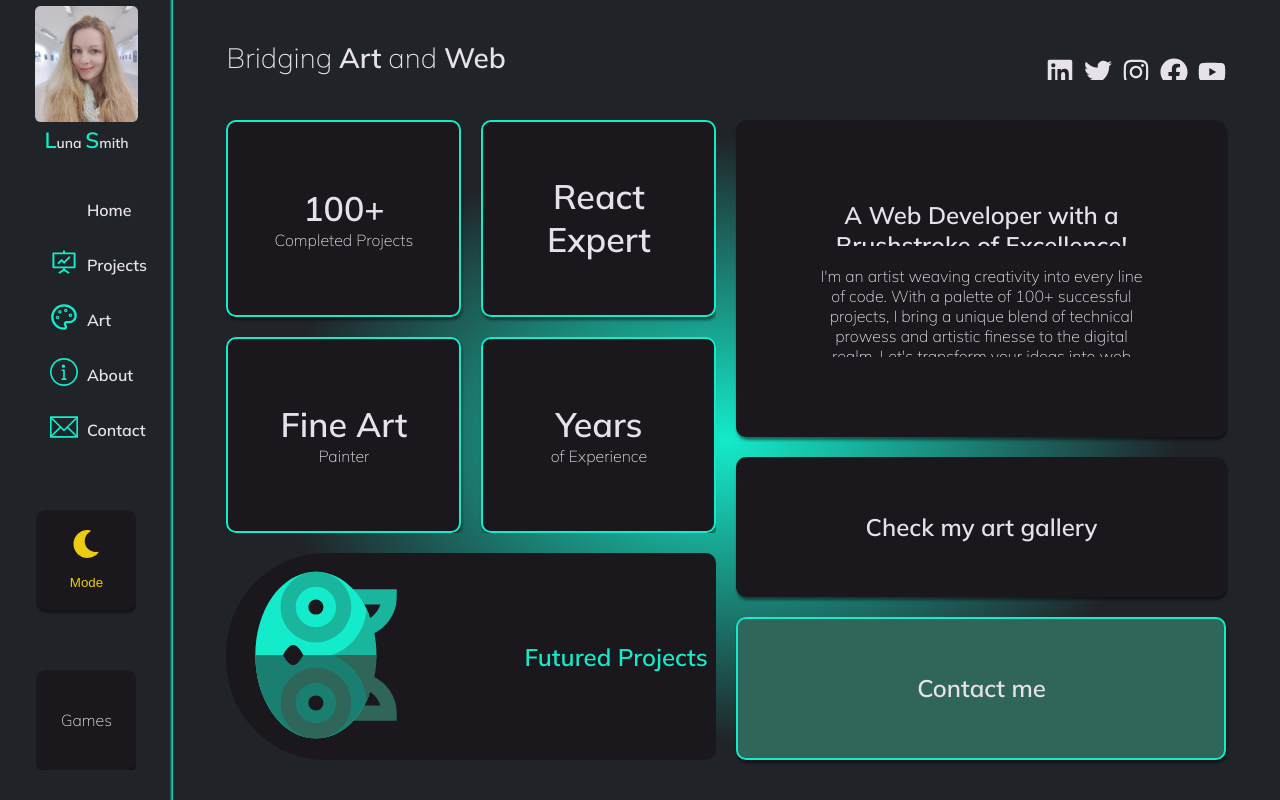
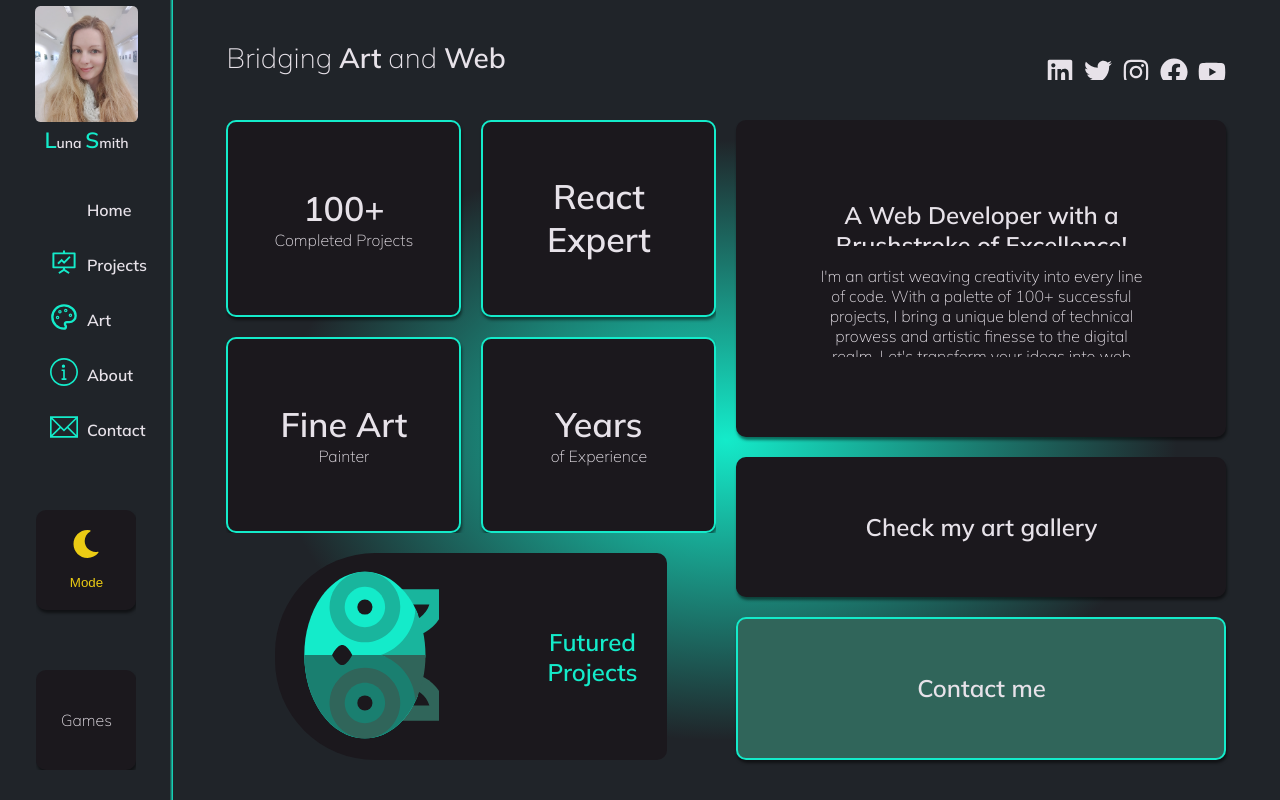
Before and after one commit to Lu-Smith/new_react_portfolio_sass, a React (Create React App) app: page / in a window 1280 px wide. In both pictures the pointer is over the element "Futured Projects". Built offline with nearby package versions, Linux system fonts and the light colour scheme; some icons are missing.

Commit message:
Updated .recentProjects styling in Hero

```diff
--- a/src/components/Hero.tsx
+++ b/src/components/Hero.tsx
@@ -1,7 +1,7 @@
 import React from 'react';
 import { Link } from 'react-router-dom';
 import FuturedComponents from './FuturedComponents';
-import { motion, useAnimation } from 'framer-motion';
+import { animate, motion, useAnimation } from 'framer-motion';
 
 interface ModeProps {
   mode: string,
--- a/src/styles/hero.scss
+++ b/src/styles/hero.scss
@@ -130,6 +130,11 @@
             width: 100%;
             height: 100%;
             position: relative;
+            transition: 200ms all ease-in-out;
+
+            &:hover {
+                width: 80%;
+            }
 
             a {
                 width: 100%;
@@ -148,6 +153,12 @@
                 border-radius: 5px;
                 font-size: $primary-font-size;
                 padding: $mobile-padding;
+                transition: 200ms all ease-in-out;
+
+                &:hover {
+                    width: 100%;
+                    height: 90%;
+                }
 
                 a {
                     @include flex-direction(center, column);
```
